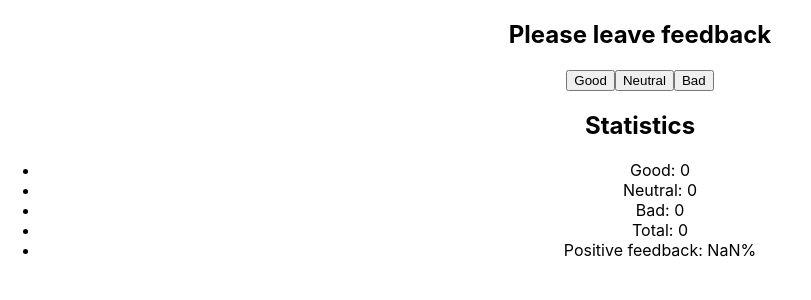
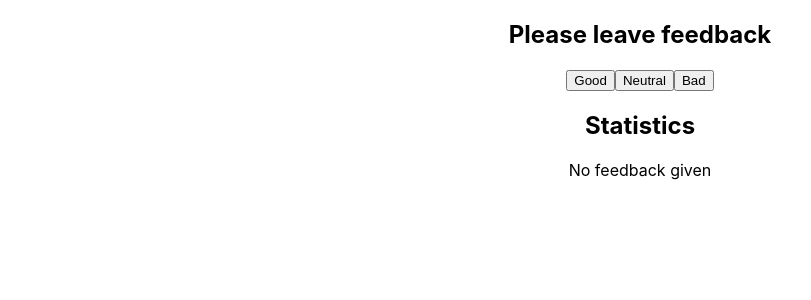
Before and after one commit to Jakkanda/goit-react-hw-02-feedback, a React (Create React App) app: page / in a window 1280 px wide. Shown: the top 300 px of the page, without its empty margins (0-811 px from the left). Built offline with nearby package versions, Linux system fonts and the light colour scheme.

Commit message:
Finished refactoring code

```diff
--- a/src/App.js
+++ b/src/App.js
@@ -1,12 +1,81 @@
+import React, { Component } from 'react';
 import './App.css';
-import { Feedback } from './components/Feedback/Feedback';
+import { FeedbackOptions } from './components/FeedbackOptions/FeedbackOptions';
+import { Statistics } from './components/Statistics/Statistics';
+import { Section } from './components/Section/Section';
+import { Notification } from './components/Notification/Notification';
 
-function App() {
-  return (
-    <div className="App">
-      <Feedback/>
-    </div>
-  );
+class App extends Component {
+  state = {
+    good: 0,
+    neutral: 0,
+    bad: 0,
+  };
+
+  handlerClick = e => {
+    const chooseButton = e.target.textContent.toLowerCase();
+    this.setState(prevState => ({
+      [chooseButton]: prevState[chooseButton] + 1,
+    }));
+  };
+
+
+
+  // countTotalFeedback = () => {
+  //   let total = 0;
+  //   for (let feedback of Object.values(this.state)) {
+  //     total += feedback;
+  //   }
+  //   return total;
+  // };
+
+  // countPositiveFeedbackPercentage = () => {
+  //   return ((this.state.good / this.countTotalFeedback()) * 100).toFixed(0);
+  // };
+
+  render() {
+    const countTotalFeedback = Object.values(this.state).reduce(function (
+      sum,
+      current,
+    ) {
+      return sum + current;
+    },
+    0);
+    console.log(countTotalFeedback);
+    const countPositiveFeedbackPercentage = (
+      (this.state.good / countTotalFeedback) *
+      100
+    ).toFixed(0);
+
+    console.log(countPositiveFeedbackPercentage);
+
+    const startToRender =
+      this.state.good !== 0 || this.state.neutral !== 0 || this.state.bad !== 0;
+    return (
+      <div className="App">
+        <Section title="Please leave feedback">
+          <FeedbackOptions
+            options={['Good', 'Neutral', 'Bad']}
+            onLeaveFeedBack={this.handlerClick}
+          />
+        </Section>
+
+        <Section title="Statistics">
+          {startToRender ? (
+            <Statistics
+              good={this.state.good}
+              neutral={this.state.neutral}
+              bad={this.state.bad}
+              countTotalFeedback={countTotalFeedback}
+              countPositiveFeedbackPercentage={countPositiveFeedbackPercentage}
+            />
+          ) : (
+            <Notification message="No feedback given" />
+          )}
+        </Section>
+      </div>
+    );
+  }
 }
 
 export default App;
--- /dev/null
+++ b/src/components/Notification/Notification.jsx
@@ -0,0 +1,5 @@
+import React from 'react';
+
+export const Notification = ({ message }) => {
+  return <p>{message}</p>;
+};
--- /dev/null
+++ b/src/components/Section/Section.jsx
@@ -0,0 +1,10 @@
+import React from 'react';
+
+export const Section = ({ title, children }) => {
+  return (
+    <div>
+      <h2>{title}</h2>
+      {children}
+    </div>
+  );
+};
--- /dev/null
+++ b/src/components/Statistics/Statistics.jsx
@@ -0,0 +1,15 @@
+import React, { Component } from 'react';
+
+export class Statistics extends Component {
+  render() {
+    return (
+        <ul>
+          <li>Good: {this.props.good}</li>
+          <li>Neutral: {this.props.neutral}</li>
+          <li>Bad: {this.props.bad}</li>
+          <li>Total: {this.props.countTotalFeedback}</li>
+          <li>Positive feedback: {this.props.countPositiveFeedbackPercentage} %</li>
+        </ul>
+    );
+  }
+}
```
Also changed, not shown: src/components/Section/Section.module.css (added), src/components/Statistics/Statictics.module.css (added).
